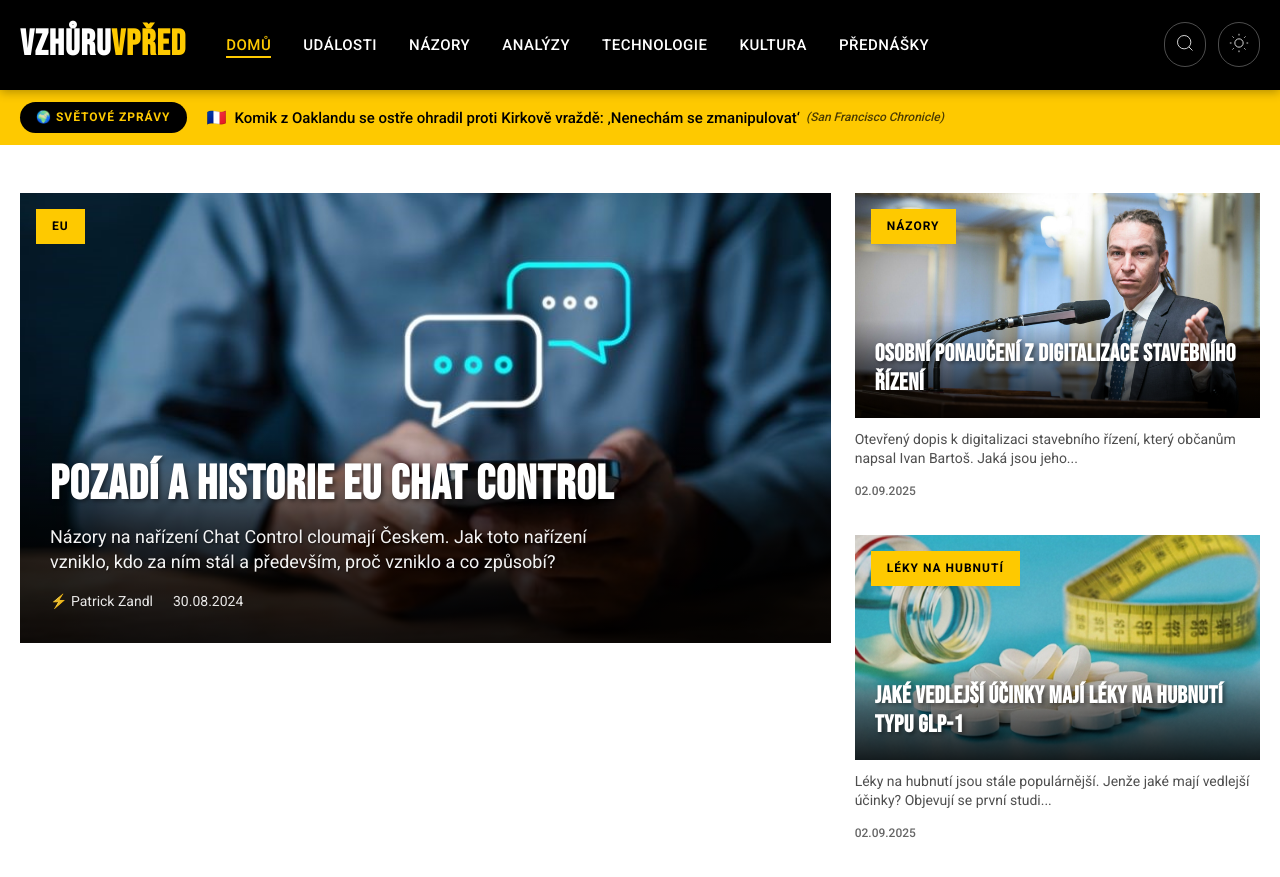
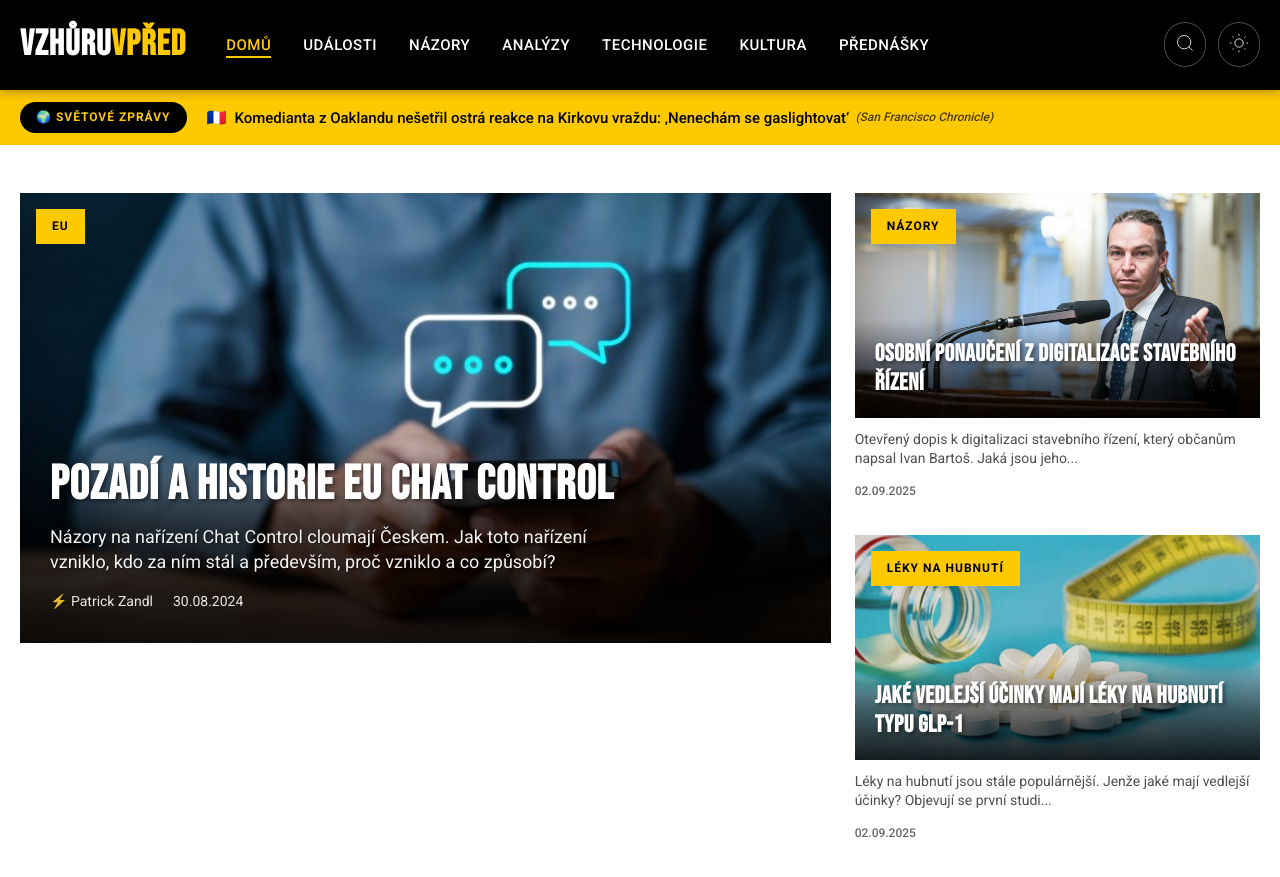
Before and after one commit to tangero/vzhuruvpred, a Jekyll site: the page built from index.html, in a window 1280 px wide and 900 px high. Shown: the top 877 px of the window. Built offline with Jekyll 4.4.1, drawn with Linux system fonts in a browser that asks for light colours; part of the change alters nothing that is shown.

Commit message:
Update world news 2025-09-16 08:29

```diff
--- a/_data/world_news.json
+++ b/_data/world_news.json
@@ -1,38 +1,38 @@
 {
-  "last_updated": "2025-09-16T07:17:46",
+  "last_updated": "2025-09-16T08:24:53",
   "articles": [
     {
       "flag": "🇺🇸",
       "country": "us",
-      "title": "Sloupek | Ptá se Eric: Sousedský zahradník nechce o zahradě diskutovat",
+      "title": "Sloupek | Ptá se Eric: Sousední zahradník nechce o zahradě diskutovat",
       "original_title": "Column | Asking Eric: Neighborhood gardener doesn’t want to chat about garden - The Washington Post",
       "url": "https://www.washingtonpost.com/advice/2025/09/15/asking-eric-garden-neighbor-peace/",
       "urlToImage": "https://www.washingtonpost.com/wp-apps/imrs.php?src=https://arc-anglerfish-washpost-prod-washpost.s3.amazonaws.com/public/5MQ3UZKPPNC47EOER4GGCXUB7U.jpg&w=1440",
       "source": "The Washington Post",
       "publishedAt": "2025-09-15T05:31:50Z",
-      "description": "Dopisovatelův čas na zahradničení kazí upovídaní sousedé."
+      "description": "Čtenáři čas na zahradění kazí upovídaní sousedé."
     },
     {
       "flag": "🇫🇷",
       "country": "fr",
-      "title": "Komik z Oaklandu se ostře ohradil proti Kirkově vraždě: ‚Nenechám se zmanipulovat‘",
+      "title": "Komedianta z Oaklandu nešetřil ostrá reakce na Kirkovu vraždu: ‚Nenechám se gaslightovat‘",
       "original_title": "Oakland comedian’s blunt response to Charlie Kirk’s killing: ‘I won’t be gaslit’ - San Francisco Chronicle",
       "url": "https://www.sfchronicle.com/entertainment/article/kamau-bell-charlie-kirk-shooting-21047895.php",
       "urlToImage": "https://s.hdnux.com/photos/01/54/43/13/28455658/3/rawImage.jpg",
       "source": "San Francisco Chronicle",
       "publishedAt": "2025-09-15T05:26:15Z",
-      "description": "Komik W. Kamau Bell z East Bay říká, že po střelbě v Utahu nebude truchlit nad Charliem Kirkem, a volá po reformě zbraní založené na zdravém rozumu."
+      "description": "Komik W. Kamau Bell z East Bay nepláče po zastřeleném Charliem Kirkovi a volá po zdravorozumové reformě zbraní."
     },
     {
       "flag": "🌍",
       "country": "global",
-      "title": "Dva muži zatčeni v Utahu poté, co pod novinovým vozem našli výbušné zařízení",
+      "title": "Dva muži zatčeni v Utahu poté, co byl pod novinovým vozem nalezen výbušný systém",
       "original_title": "2 men arrested in Utah after explosive device found under news vehicle - Axios",
       "url": "https://www.axios.com/2025/09/15/utah-arrest-explosive-device-fox-13-media-vehicle",
       "urlToImage": "https://images.axios.com/lIKqiv09Sr3JX0Mm72LThkFG0pI=/0x449:7630x4740/1366x768/2025/09/15/1757905438666.jpeg",
       "source": "Axios",
       "publishedAt": "2025-09-15T05:16:12Z",
-      "description": "Zařízení svítilo, ale „nefungovalo,“ uvedla stanice Fox 13, pobočka Fox News ze Salt Lake City, která byla cílem útoku."
+      "description": "Zařízení svítilo, ale „nefungovalo“, uvedla stanice Fox 13, pobočka Fox News ze Salt Lake City, která byla cílem útoku."
     },
     {
       "flag": "🌍",
@@ -43,7 +43,7 @@
       "urlToImage": "https://imageio.forbes.com/specials-images/imageserve/68c792e35cfccac9877d860e/0x0.jpg?format=jpg&crop=1832,1031,x0,y54,safe&height=900&width=1600&fit=bounds",
       "source": "Forbes",
       "publishedAt": "2025-09-15T04:26:00Z",
-      "description": "Ceremonie předávání cen Emmy proběhla pod zvýšenými bezpečnostními opatřeními po atentátu na Charlieho Kirka a politika byla zmíněna jen velmi málo."
+      "description": "Ceremonie předávání cen Emmy proběhla za zvýšených bezpečnostních opatření po atentátu na Charlieho Kirka a politika byla zmíněna jen velmi málo."
     },
     {
       "flag": "🌍",
@@ -59,40 +59,40 @@
     {
       "flag": "🌍",
       "country": "global",
-      "title": "Podezřelý z vraždy Charlieho Kirka má ‚levicovou ideologii‘, uvedl guvernér Utahu",
+      "title": "Podezřelý z vraždy Charlie Kirka má ‚levicovou ideologii‘, uvedl guvernér Utahu",
       "original_title": "Suspect in Charlie Kirk’s murder has ‘leftist ideology’, Utah governor says - Al Jazeera",
       "url": "https://www.aljazeera.com/news/2025/9/15/suspect-in-charlie-kirks-murder-has-leftist-ideology-utah-governor-says",
       "urlToImage": "https://www.aljazeera.com/wp-content/uploads/2025/09/AP25256641663745-1-1757896182_1e98ec-1757896293.jpg?resize=1200%2C630&quality=80",
       "source": "Al Jazeera English",
       "publishedAt": "2025-09-15T03:36:40Z",
-      "description": "Guvernér Spencer Cox říká, že 22letý podezřelý trávil čas v ‚temných koutech‘ internetu."
+      "description": "Guvernér Spencer Cox říká, že dvaadvacetiletý podezřelý trávil čas na ‚temných místech‘ online."
     },
     {
       "flag": "🇬🇧",
       "country": "gb",
-      "title": "Emmys 2025: Živě a online. Hvězda seriálu Adolescence Owen Cooper vítězí",
+      "title": "Živě z Emmy 2025: Hvězda seriálu Adolescence Owen Cooper vítězí",
       "original_title": "Emmys 2025 live updates: Adolescence star Owen Cooper wins - BBC",
       "url": "https://www.bbc.com/news/live/czdjl3ngd70t",
       "urlToImage": "https://ichef.bbci.co.uk/ace/branded_news/1200/cpsprodpb/f270/live/07da80e0-91d4-11f0-9cf6-cbf3e73ce2b9.jpg",
       "source": "BBC News",
       "publishedAt": "2025-09-15T02:37:30Z",
-      "description": "Owen Cooper (15) se zapsal do historie, seriály Severance, The Pitt a The Studio také slaví úspěch na 77. předávání cen Emmy."
+      "description": "Owen Cooper (15) se zapsal do historie, seriály Severance, The Pitt a The Studio také slaví úspěch na 77. předávání cen Emmy"
     },
     {
       "flag": "🌍",
       "country": "global",
-      "title": "Akcie zůstávají blízko rekordu, pozornost se upírá na zasedání Fedu: Přehled trhů",
+      "title": "Akcie zůstávají blízko rekordu, pozornost se upírá na jednání Fedu: Přehled trhů",
       "original_title": "Stocks Hold Near Record as Focus Turns to Fed Meet: Markets Wrap - Bloomberg.com",
       "url": "https://www.bloomberg.com/news/articles/2025-09-14/dollar-steady-as-traders-turn-focus-to-fed-meeting-markets-wrap",
       "urlToImage": "https://assets.bwbx.io/images/users/iqjWHBFdfxIU/iETNjyswQBXo/v0/1200x675.png",
       "source": "Bloomberg",
       "publishedAt": "2025-09-15T02:17:00Z",
-      "description": "Akcie se držely blízko rekordních maxim a dolar zůstával stabilní s počátkem nového týdne, přičemž investoři se soustředili na nadcházející rozhodnutí Federálního rezervního systému o měnové politice."
+      "description": "Akcie se držely blízko rekordních maxim a dolar stabilizoval s počátkem nového týdne, investoři se soustředí na nadcházející rozhodnutí Fedu o měnové politice."
     },
     {
       "flag": "🇬🇧",
       "country": "gb",
-      "title": "Obchodní jednání USA a Číny pokračují druhým dnem, zatímco se blíží lhůta pro TikTok",
+      "title": "Obchodní rozhovory USA a Číny pokračují druhý den, zatímco se blíží lhůta pro TikTok",
       "original_title": "US-China trade talks set for day two as TikTok deadline looms - BBC",
       "url": "https://www.bbc.com/news/articles/cj9zedgkm21o",
       "urlToImage": "https://ichef.bbci.co.uk/news/1024/branded_news/4fa6/live/40252060-91d2-11f0-a890-15f1094420c9.jpg",
@@ -103,13 +103,13 @@
     {
       "flag": "🌍",
       "country": "global",
-      "title": "Apple iPhone 17 bude mít vyšší poptávku než 16. Naznačují to dodací lhůty, tvrdí JPM",
+      "title": "Podle JPM poptávka po iPhonu 17 předčí model 16 na základě dodacích lhůt",
       "original_title": "Apple iPhone 17 demand tracking to surpass 16 based on delivery lead times- JPM - Investing.com",
       "url": "https://www.investing.com/news/stock-market-news/apple-iphone-17-demand-tracking-to-surpass-16-based-on-delivery-lead-times-jpm-4237869",
       "urlToImage": "https://i-invdn-com.investing.com/news/moved_LYNXMPEK460T8_L.jpg",
       "source": "Investing.com",
       "publishedAt": "2025-09-15T01:55:30Z",
-      "description": "Podle JPM poptávka po iPhonu 17 předstihne 16. díky kratším dodacím lhůtám"
+      "description": "JPM: Poptávka po iPhonu 17 by měla překonat model 16 na základě dodacích lhůt"
     },
     {
       "flag": "🇺🇸",
@@ -125,35 +125,35 @@
     {
       "flag": "🌍",
       "country": "global",
-      "title": "N.Y. guvernérka Kathy Hochul podpořila Zohrana Mamdaniho na post starosty NYC",
+      "title": "Guvernérka New Yorku Kathy Hochulová podpořila Zohrana Mamdaniho na post starosty New Yorku",
       "original_title": "N.Y. Gov. Kathy Hochul endorses Zohran Mamdani for NYC mayor - Axios",
       "url": "https://www.axios.com/2025/09/15/ny-governor-hochul-endorses-mamdani-nyc-mayor",
       "urlToImage": "https://images.axios.com/PzcUr0xpnvmp2efRbeVht5RauLk=/0x0:2400x1350/1366x768/2025/09/15/1757897110215.jpeg",
       "source": "Axios",
       "publishedAt": "2025-09-15T01:31:03Z",
-      "description": "Hochulová „potřebovala vědět, že příštím starostou nebude někdo, kdo by se Trumpovi byť jen o píď podvolil,“ napsala v komentáři pro NYT."
+      "description": "Hochulová „potřebovala vědět, že příští starosta nebude někdo, kdo by se Trumpovi byť jen o píď podvolil,“ napsala v komentáři pro NYT."
     },
     {
       "flag": "🌍",
       "country": "global",
-      "title": "Kash Patel kritizován za své činy a příspěvky během vyšetřování střelby Charlie Kirka",
+      "title": "Kash Patel čelí kritice za své činy a příspěvky během vyšetřování střelby Charlie Kirka",
       "original_title": "Kash Patel criticized for his actions and posts during Charlie Kirk shooting investigation - NBC News",
       "url": "https://www.nbcnews.com/politics/justice-department/kash-patel-criticized-actions-posts-charlie-kirk-shooting-investigatio-rcna231043",
       "urlToImage": "https://media-cldnry.s-nbcnews.com/image/upload/t_nbcnews-fp-1200-630,f_auto,q_auto:best/rockcms/2025-09/250914-patel-ch-1929-dbebb3.jpg",
       "source": "NBC News",
       "publishedAt": "2025-09-15T01:07:00Z",
-      "description": "Aktivity ředitele FBI Káše Patela během vyšetřování vraždy Charlie Kirka vyvolávají otázky ohledně jeho rozhodování, uvedli současní i bývalí úředníci."
+      "description": "Aktivity ředitele FBI Káše Patela během vyšetřování vraždy Charlieho Kirka vyvolávají otázky ohledně jeho rozhodování, uvedli současní i bývalí úředníci."
     },
     {
       "flag": "🇫🇷",
       "country": "fr",
-      "title": "Katarský premiér vyzval svět, aby skončil s „dvojím metrem“ a volal po odpovědnosti Izraele",
+      "title": "Katarský premiér vyzývá svět, aby skončil s „dvojím metrem“ a Izrael volal k odpovědnosti",
       "original_title": "Qatar PM urges world to end 'double standards' and hold Israel accountable - France 24",
       "url": "https://www.france24.com/en/middle-east/20250915-qatar-world-israel-hamas-israel",
       "urlToImage": "https://s.france24.com/media/display/5f3635f6-91b5-11f0-893a-005056a90284/w:1280/p:16x9/000-73XT9AG.jpg",
       "source": "FRANCE 24 English",
       "publishedAt": "2025-09-15T00:00:58Z",
-      "description": "Katarský premiér vyzval mezinárodní společenství, aby odmítlo dvojí metr a Izrael odpověděl za útok na Hamás"
+      "description": "Katarský premiér vyzval mezinárodní společenství, aby odmítlo dvojí metr"
     },
     {
       "flag": "🌍",
@@ -169,46 +169,46 @@
     {
       "flag": "🌍",
       "country": "global",
-      "title": "Očkování proti ebole začalo na jihu Konga během nejnovějšího výskytu nemoci",
+      "title": "Očkování proti ebole začalo na jihu Konga během nejnovějšího výskytu",
       "original_title": "Ebola vaccination begins in southern Congo amid latest outbreak - PBS",
       "url": "https://www.pbs.org/newshour/world/ebola-vaccination-begins-in-southern-congo-amid-latest-outbreak",
       "urlToImage": "https://d3i6fh83elv35t.cloudfront.net/static/2025/09/2025-09-04T171037Z_1005936980_RC24LGAZ71P0_RTRMADP_3_HEALTH-EBOLA-CONGO-1024x683.jpg",
       "source": "PBS",
       "publishedAt": "2025-09-14T19:42:49Z",
-      "description": "Očkování pro osoby vystavené viru Ebola a zdravotníky v první linii začalo v jižní provincii Kasai, oznámila v neděli Světová zdravotnická organizace."
+      "description": "Očkování pro osoby vystavené viru ebola a zdravotníky v první linii začalo v jižní provincii Kasai, oznámila v neděli Světová zdravotnická organizace."
     },
     {
       "flag": "🌍",
       "country": "global",
-      "title": "Trumpova administrativa obnovuje snahy o odvolání guvernérky Fedu Lisy Cookové před klíčovým hlasováním",
+      "title": "Trumpova administrativa obnovuje snahu o odvolání guvernérky Fedu Lisy Cookové před klíčovým hlasováním",
       "original_title": "Trump administration renews push to fire Fed governor Lisa Cook ahead of key vote - AP News",
       "url": "https://apnews.com/article/trump-lisa-cook-federal-reserve-85fca8a405faa66e11c9567a193468e3",
       "urlToImage": "https://dims.apnews.com/dims4/default/3a8128a/2147483647/strip/true/crop/5400x3038+0+281/resize/1440x810!/quality/90/?url=https%3A%2F%2Fassets.apnews.com%2Fcc%2Fed%2F0174f24b867f4b6532b1b09745b9%2F9ba952c0838c4d4c90d4fc12bc578d08",
       "source": "Associated Press",
       "publishedAt": "2025-09-14T19:20:00Z",
-      "description": "Administrace prezidenta Donalda Trumpa obnovila žádost o odvolání Lisy Cookové z rady guvernérů Federálního rezervního systému. V neděli podala odpověď na odvolací soud, v níž argumentuje proti prá..."
+      "description": "Administrace prezidenta Donalda Trumpa obnovila žádost o odvolání Lisy Cookové z rady guvernérů Federálního rezervního systému."
     },
     {
       "flag": "🇺🇸",
       "country": "us",
-      "title": "Izrael zasáhl výškové budovy v Gaze, před schůzí kabinetu o riziku pozemní operace pro rukojmí",
+      "title": "Izrael zasáhl výškové budovy v Gaze, kabinet bude jednat o riziku pozemní operace pro rukojmí",
       "original_title": "Israel strikes high-rises in Gaza City, ahead of cabinet meeting to discuss risk of ground operation to hostages - CNN",
       "url": "https://www.cnn.com/2025/09/14/middleeast/gaza-strike-israel-hostages-meeting-intl",
       "urlToImage": "https://media.cnn.com/api/v1/images/stellar/prod/ap25257465869088.jpg?c=16x9&q=w_800,c_fill",
       "source": "CNN",
       "publishedAt": "2025-09-14T16:11:14Z",
-      "description": "Izraelská armáda v neděli zasáhla několik výškových budov v Gaze poté, co varovala lidi, aby opustili několik čtvrtí, v nejnovějším kole ničení od doby, kdy Izrael na začátku týdne nařídil úplnou e..."
+      "description": "Izraelská armáda v neděli zasáhla několik výškových budov v Gaze poté, co varovala lidi k opuštění několika čtvrtí. Jde o nejnovější vlnu ničení od chvíle, kdy Izrael na začátku týdne nařídil úplno..."
     },
     {
       "flag": "🌍",
       "country": "global",
-      "title": "EU odsuzuje průnik ruského dronu do rumunského vzdušného prostoru",
+      "title": "EU odsuzuje průnik ruského dronu do vzdušného prostoru Rumunska",
       "original_title": "EU decries Russian drone’s breach of Romanian airspace - politico.eu",
       "url": "https://www.politico.eu/article/eu-top-diplomat-decries-russias-breach-of-romanian-airspace/",
       "urlToImage": "https://www.politico.eu/cdn-cgi/image/width=1200,height=630,fit=crop,quality=80,onerror=redirect/wp-content/uploads/2025/09/14/Kaja-Kallas-scaled.jpg",
       "source": "POLITICO.eu",
       "publishedAt": "2025-09-14T16:07:00Z",
-      "description": "Šéfka diplomacie Kaja Kallasová uvedla, že tato neustálá bezohledná eskalace ohrožuje regionální bezpečnost."
+      "description": "„Toto pokračující bezohledné stupňování ohrožuje regionální bezpečnost,“ uvedla šéfka zahraniční politiky Kaja Kallasová."
     },
     {
       "flag": "🌍",
@@ -219,40 +219,40 @@
       "urlToImage": "https://scx2.b-cdn.net/gfx/news/2025/researchers-uncover-po-2.jpg",
       "source": "Phys.Org",
       "publishedAt": "2025-09-14T15:50:02Z",
-      "description": "Nový výzkum za účasti geologa z Texas A&amp;M University odhalil potenciální stopy po mikrobiálním životě na Marsu"
+      "description": "Nový výzkum za účasti geologa z Texas A&amp;M University odhaluje potenciální chemické stopy po starověkém marsovském mikrobiálním životě"
     },
     {
       "flag": "🇺🇸",
       "country": "us",
-      "title": "Letecké společnosti suspendovaly zaměstnance za příspěvky o střelbě na Charlie Kirka",
+      "title": "Aerolinky suspendovaly zaměstnance za příspěvky o střelbě na Charlie Kirka",
       "original_title": "Airlines suspend workers for posts about shooting of Charlie Kirk - CNN",
       "url": "https://www.cnn.com/2025/09/14/us/airlines-suspend-workers",
       "urlToImage": "https://media.cnn.com/api/v1/images/stellar/prod/gettyimages-2153859673.jpg?c=16x9&q=w_800,c_fill",
       "source": "CNN",
       "publishedAt": "2025-09-14T14:46:24Z",
-      "description": "Delta Air Lines, American Airlines a United Airlines dočasně propustily zaměstnance za příspěvky o střelbě na Charlie Kirka"
+      "description": "Delta Air Lines, American Airlines a United Airlines dočasně odvolaly zaměstnance za příspěvky na sociálních sítích o loňském středečním zastřelení Charlieho Kirka."
     },
     {
       "flag": "🌍",
       "country": "global",
-      "title": "Klíčová zpráva o iPhonu 17 Pro se nenaplnila, ale má pro to dobrý důvod - 9to5Mac",
+      "title": "Tato klíčová zpráva o iPhonu 17 Pro se nenaplnila, ale má k tomu dobrý důvod",
       "original_title": "This key iPhone 17 Pro rumor didn’t come to fruition, but there’s a good reason for it - 9to5Mac",
       "url": "https://9to5mac.com/2025/09/14/iphone-17-pro-rumor-didnt-come-to-fruition/",
       "urlToImage": "https://i0.wp.com/9to5mac.com/wp-content/uploads/sites/6/2025/09/iphone-17-pro-max.jpg?resize=1200%2C628&quality=82&strip=all&ssl=1",
       "source": "9to5Mac",
       "publishedAt": "2025-09-14T14:12:00Z",
-      "description": "U iPhonu 17 Pro se objevil jedna velká spekulace, na kterou se mnoho fanoušků Applu těšilo"
+      "description": "U iPhonu 17 Pro kolovala jedna velká spekulace, na kterou se mnoho fanoušků Applu těšilo…"
     },
     {
       "flag": "🇺🇸",
       "country": "us",
-      "title": "Čína se vyjádřila k Trumpově hrozbě 100% cl: ‚Nechceme se účastnit…‘ | Zprávy ze světa",
+      "title": "Čína se ohrazuje proti Trumpově hrozbě 100% cl: ‚My se toho neúčastníme…‘ | Zprávy ze světa",
       "original_title": "China hits back at Trump's 100% tariffs threat: ‘We don’t participate in…' | World News - Hindustan Times",
       "url": "https://www.hindustantimes.com/world-news/china-wang-yi-hits-back-at-trumps-100-tariffs-threat-we-don-t-participate-in-101757843474788.html",
       "urlToImage": "https://www.hindustantimes.com/ht-img/img/2025/09/14/1600x900/Slovenia-China-7_1757843865497_1757843919096.jpg",
       "source": "Hindustan Times",
       "publishedAt": "2025-09-14T13:48:35Z",
-      "description": "Wang Yi na tiskové konferenci v Lublani uvedl, že války problémy neřeší a sankce je pouze komplikují. | Zprávy ze světa"
+      "description": "Wang Yi na tiskové konferenci v Lublani uvedl, že války problémy neřeší a sankce je jen komplikují. | Světové zprávy"
     },
     {
       "flag": "🌍",
@@ -274,7 +274,7 @@
       "urlToImage": "//www.upi.com/img/upi-fb.png",
       "source": "UPI.com",
       "publishedAt": "2025-09-13T16:35:15Z",
-      "description": "UPI přináší nejnovější zprávy z celého světa: Hlavní události, Zábava, Zdraví, Byznys, Věda a Sportovní novinky - United Press International"
+      "description": "UPI přináší nejnovější zprávy z celého světa: Hlavní události, Zábava, Zdraví, Podnikání, Věda a Sportovní novinky - United Press International"
     },
     {
       "flag": "🌍",
@@ -285,29 +285,29 @@
       "urlToImage": "https://cdn.mos.cms.futurecdn.net/Zuj8LqtCSzyHiLNWTHPmgb.jpg",
       "source": "Android Central",
       "publishedAt": "2025-09-13T15:17:00Z",
-      "description": "Myslel jsem, že tato funkce chybí. Ukázalo se, že Google ji dělá nejlépe."
+      "description": "Myslel jsem si, že to této funkci chybí. Ukázalo se, že to Google dělá nejlíp."
     },
     {
       "flag": "🌍",
       "country": "global",
-      "title": "Chcete se právě teď nechat očkovat proti covidu? Tady je pár informací",
+      "title": "Chcete se nechat očkovat proti covidu? Zde je to, co byste měli vědět",
       "original_title": "Trying to get a COVID vaccine right now? Here's what to know - NPR",
       "url": "https://www.npr.org/2025/09/13/nx-s1-5540088/covid-vaccine-2025-cdc-fda-guidelines",
       "urlToImage": "https://npr.brightspotcdn.com/dims3/default/strip/false/crop/1024x576+0+54/resize/1400/quality/100/format/jpeg/?url=http%3A%2F%2Fnpr-brightspot.s3.amazonaws.com%2Fc8%2F35%2F9131809442e4834487ca20c6a6f0%2Fgettyimages-1720991107.jpg",
       "source": "NPR",
       "publishedAt": "2025-09-13T11:00:00Z",
-      "description": "Pokud vám není přes 65 let nebo nemáte určité rizikové faktory, může být obtížné vakcínu získat, ale ne nutně nemožné. Zde je to, co je třeba vědět o matoucích a rychle se měnících pravidlech pro j..."
+      "description": "Pokud nejste starší 65 let nebo nemáte určité rizikové faktory, může být obtížné vakcínu získat, ale ne nutně nemožné. Zde je přehled matoucích a rychle se měnících pravidel pro její získání."
     },
     {
       "flag": "🇺🇸",
       "country": "us",
-      "title": "Je čas řešit nespavost – může vás ochránit před demencí, tvrdí studie",
+      "title": "Je čas řešit nespavost – může vás ochránit před demencí, uvádí studie",
       "original_title": "It’s time to address your insomnia — doing so could protect you against dementia, study says - CNN",
       "url": "https://www.cnn.com/2025/09/11/health/insomnia-dementia-study-wellness",
       "urlToImage": "https://media.cnn.com/api/v1/images/stellar/prod/gettyimages-1390552613.jpg?c=16x9&q=w_800,c_fill",
       "source": "CNN",
       "publishedAt": "2025-09-11T18:00:06Z",
-      "description": "Nespavost je běžný problém, který se ne vždy bere dostatečně vážně. Podle nového výzkumu však může být vaše převalování spojeno se stárnutím mozku."
+      "description": "Nespavost je běžný problém, který není vždy brán dostatečně vážně. Nový výzkum však ukazuje, že vaše převalování může souviset se stárnutím mozku."
     }
   ]
 }
```
